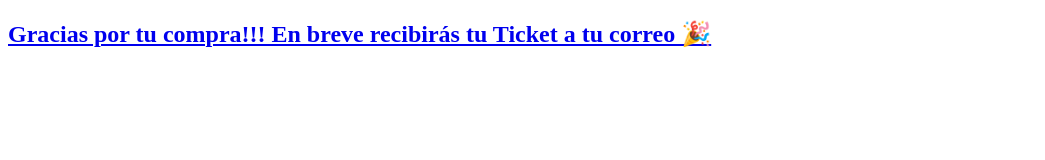
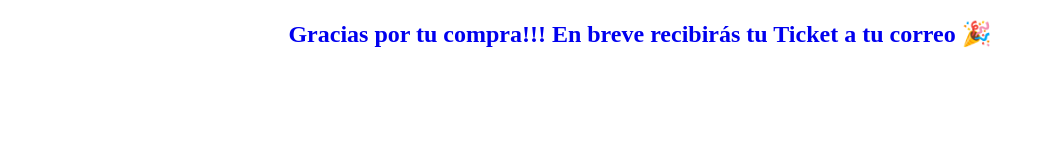
Before and after one commit to vp-progr/mvp-tpi-js, a plain HTML site: page envio.html in a window 1280 px wide. Shown: the whole page, without its empty margins (0-1045 px from the left). Drawn offline with Linux system fonts and the light colour scheme.

Commit message:
modifico texto pag envio

```diff
--- a/envio.html
+++ b/envio.html
@@ -9,11 +9,12 @@
 <body>
 
 
-    <a class="nav-link text-green" href="envio.html">
+    <a class="nav-link text-green no-underline" href="envio.html" style="text-decoration: none; text-align: center;">
         <h2>Gracias por tu compra!!! En breve recibirás tu Ticket a tu correo &#x1F389;</h2>
     </a>
 
 
 
+
 </body>
 </html>
```
